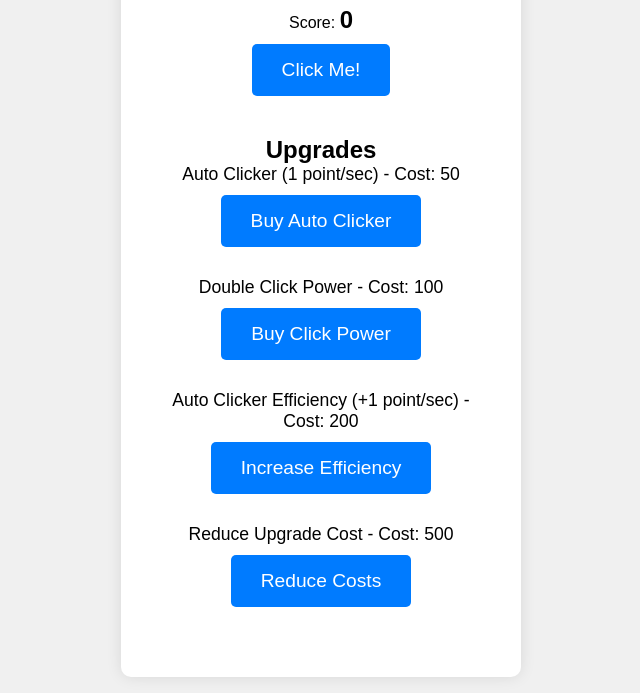
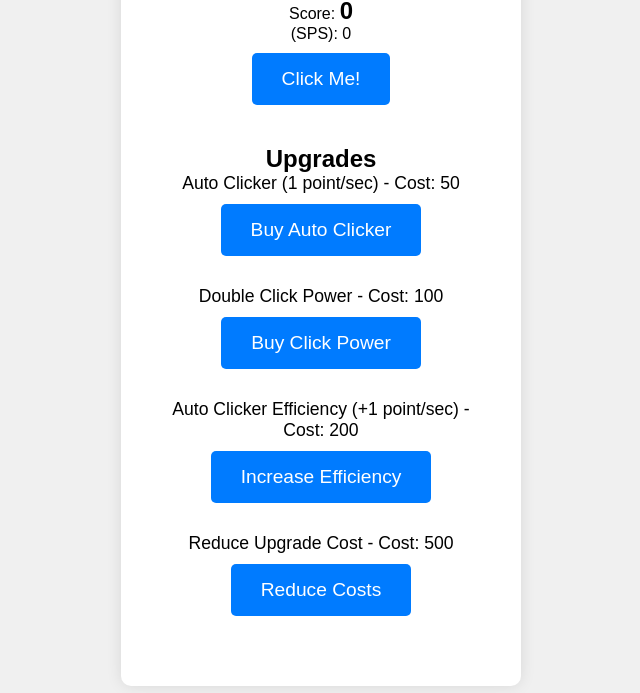
Before and after one commit to largefort/infinite-clicker, a plain HTML site: page index.html in a window 1280 px wide. Shown: the part 107-800 px from the top of the page, without its empty margins (319-959 px from the left). Drawn offline with Linux system fonts and the light colour scheme.

Commit message:
Update index.html

```diff
--- a/index.html
+++ b/index.html
@@ -10,6 +10,7 @@
     <div class="game-container">
         <h1>Infinite Clicker</h1>
         <p>Score: <span id="score">0</span></p>
+      <p>(SPS): <span id="sps">0</span></p>
         <button id="clickButton">Click Me!</button>
 
         <div class="upgrades">
```
